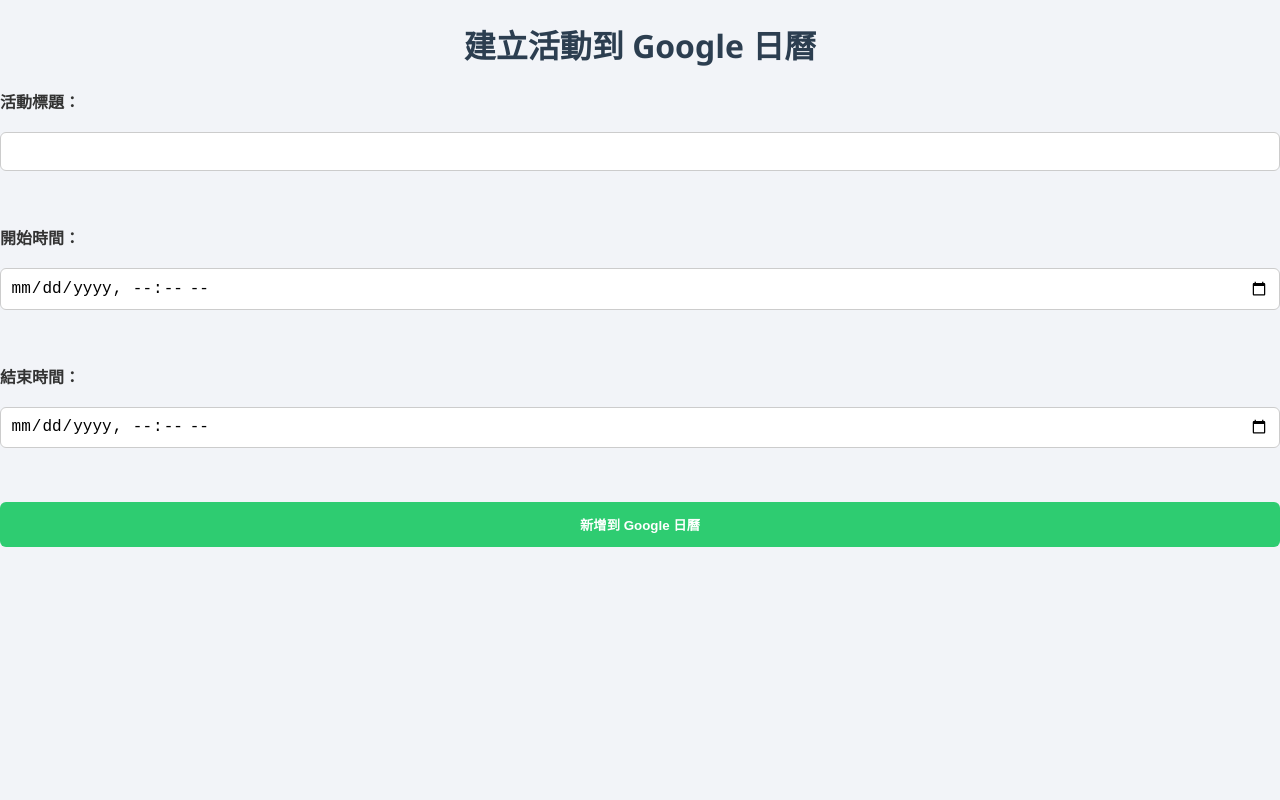
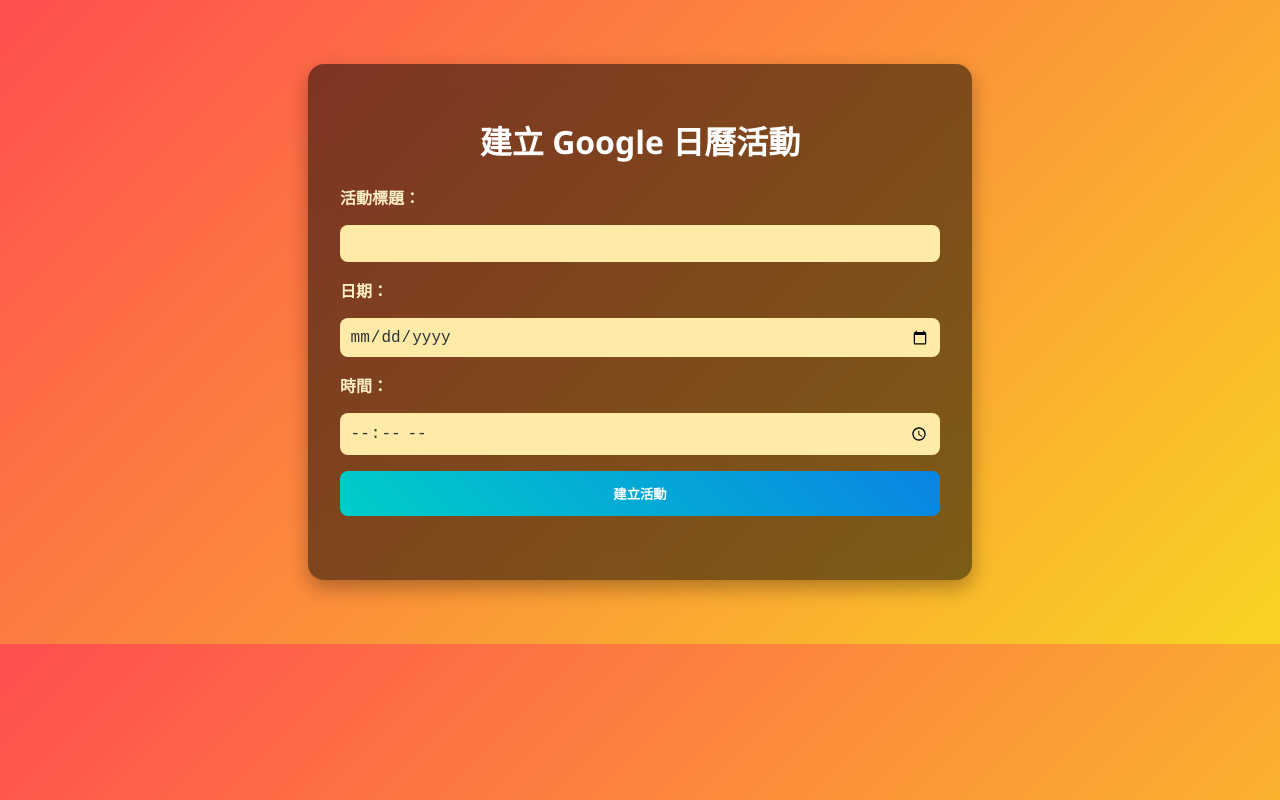
Before and after one commit to windgod31202/calendar-web, a plain HTML site: page index.html in a window 1280 px wide. Drawn offline with Linux system fonts and the light colour scheme; files that its build step writes are made by us from their sources.

Commit message:
Initial commit with styled calendar tool

```diff
--- a/assets/css/style.css
+++ b/assets/css/style.css
@@ -1,25 +1,31 @@
+/* 全體風格設定 */
 body {
     font-family: 'Segoe UI', Tahoma, Geneva, Verdana, sans-serif;
-    background: #f2f4f8;
-    color: #333;
+    background: linear-gradient(135deg, #ff4e50, #f9d423);
+    color: #fff;
     margin: 0;
     padding: 0;
   }
 
+  /* 容器 */
   .container {
     max-width: 600px;
     margin: 4rem auto;
     padding: 2rem;
-    background: #fff;
-    border-radius: 12px;
-    box-shadow: 0 0 10px rgba(0, 0, 0, 0.1);
+    background: rgba(0, 0, 0, 0.5);
+    border-radius: 16px;
+    box-shadow: 0 8px 20px rgba(0, 0, 0, 0.3);
+    backdrop-filter: blur(10px);
   }
 
+  /* 標題 */
   h1 {
     text-align: center;
-    color: #2c3e50;
+    color: #ffffff;
+    font-size: 2rem;
   }
 
+  /* 表單樣式 */
   form {
     display: flex;
     flex-direction: column;
@@ -28,39 +34,47 @@
 
   label {
     font-weight: bold;
-    margin-bottom: 0.2rem;
+    color: #ffefc5;
   }
 
   input {
     padding: 0.6rem;
-    border: 1px solid #ccc;
-    border-radius: 6px;
+    border: none;
+    border-radius: 8px;
     font-size: 1rem;
+    background: #ffeaa7;
+    color: #2d3436;
   }
 
+  input:focus {
+    outline: 2px solid #fd79a8;
+  }
+
+  /* 按鈕 */
   button {
     padding: 0.8rem;
-    background-color: #2ecc71;
+    background: linear-gradient(45deg, #00cec9, #0984e3);
     color: white;
     font-weight: bold;
     border: none;
-    border-radius: 6px;
+    border-radius: 8px;
     cursor: pointer;
-    transition: background 0.3s ease;
+    transition: background 0.3s ease, transform 0.2s;
   }
 
   button:hover {
-    background-color: #27ae60;
+    background: linear-gradient(45deg, #6c5ce7, #fd79a8);
+    transform: scale(1.05);
   }
 
+  /* 結果區域 */
   #result {
     margin-top: 2rem;
     text-align: center;
-    font-size: 1.1rem;
+    font-size: 1.2rem;
   }
 
   #result a {
-    color: #2980b9;
-    text-decoration: none;
-    font-weight: bold;
+    color: #ffeaa7;
+    text-decoration: underline;
   }
--- a/index.html
+++ b/index.html
@@ -1,26 +1,45 @@
 <!DOCTYPE html>
-<html lang="zh-TW">
+<html lang="zh-Hant">
 <head>
-  <meta charset="UTF-8" />
-  <meta name="viewport" content="width=device-width, initial-scale=1.0"/>
-  <title>新增 Google Calendar 活動</title>
-  <link rel="stylesheet" href="style.css" />
+  <meta charset="UTF-8">
+  <meta name="viewport" content="width=device-width, initial-scale=1.0">
+  <title>日曆活動產生器</title>
+  <link rel="stylesheet" href="assets/css/style.css">
+  <link href="https://fonts.googleapis.com/css2?family=Quicksand:wght@500&display=swap" rel="stylesheet">
 </head>
 <body>
-  <h1>建立活動到 Google 日曆</h1>
-  <form id="eventForm">
-    <label for="title">活動標題：</label>
-    <input type="text" id="title" required><br>
+  <div class="container">
+    <h1>建立 Google 日曆活動</h1>
+    <form id="eventForm">
+      <label for="title">活動標題：</label>
+      <input type="text" id="title" name="title" required>
 
-    <label for="start">開始時間：</label>
-    <input type="datetime-local" id="start" required><br>
+      <label for="date">日期：</label>
+      <input type="date" id="date" name="date" required>
 
-    <label for="end">結束時間：</label>
-    <input type="datetime-local" id="end" required><br>
+      <label for="time">時間：</label>
+      <input type="time" id="time" name="time" required>
 
-    <button type="submit">新增到 Google 日曆</button>
-  </form>
+      <button type="submit">建立活動</button>
+    </form>
+    <div id="result"></div>
+  </div>
 
-  <script src="script.js"></script>
+  <script>
+    document.getElementById('eventForm').addEventListener('submit', function(e) {
+      e.preventDefault();
+
+      const title = document.getElementById('title').value;
+      const date = document.getElementById('date').value;
+      const time = document.getElementById('time').value;
+
+      const datetime = new Date(`${date}T${time}`);
+      const isoString = datetime.toISOString();
+
+      const calendarUrl = `https://calendar.google.com/calendar/render?action=TEMPLATE&text=${encodeURIComponent(title)}&dates=${isoString.replace(/[-:]/g, '').slice(0, 15)}/${isoString.replace(/[-:]/g, '').slice(0, 15)}`;
+
+      document.getElementById('result').innerHTML = `<a href="${calendarUrl}" target="_blank">➤ 點我新增到 Google 日曆</a>`;
+    });
+  </script>
 </body>
 </html>
```
